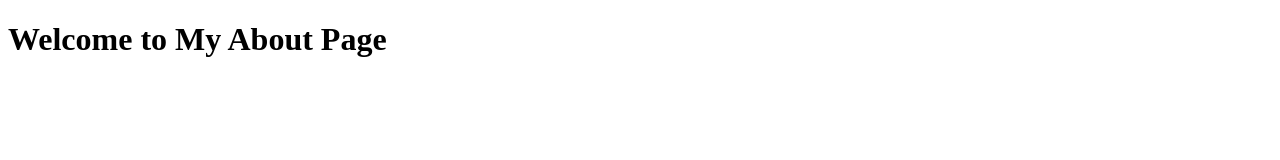
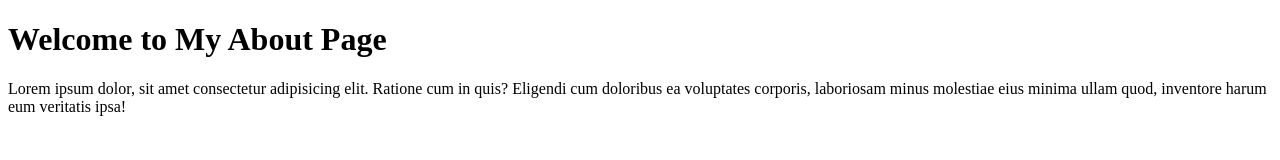
Before and after one commit to chilemati/cohort4, a plain HTML site: page about.html in a window 1280 px wide. Drawn offline with Linux system fonts and the light colour scheme.

Commit message:
second commit

```diff
--- a/about.html
+++ b/about.html
@@ -8,6 +8,7 @@
 </head>
 <body>
     <h1>Welcome to My About Page</h1>
+    <p>Lorem ipsum dolor, sit amet consectetur adipisicing elit. Ratione cum in quis? Eligendi cum doloribus ea voluptates corporis, laboriosam minus molestiae eius minima ullam quod, inventore harum eum veritatis ipsa!</p>
 
 </body>
 </html>
```
